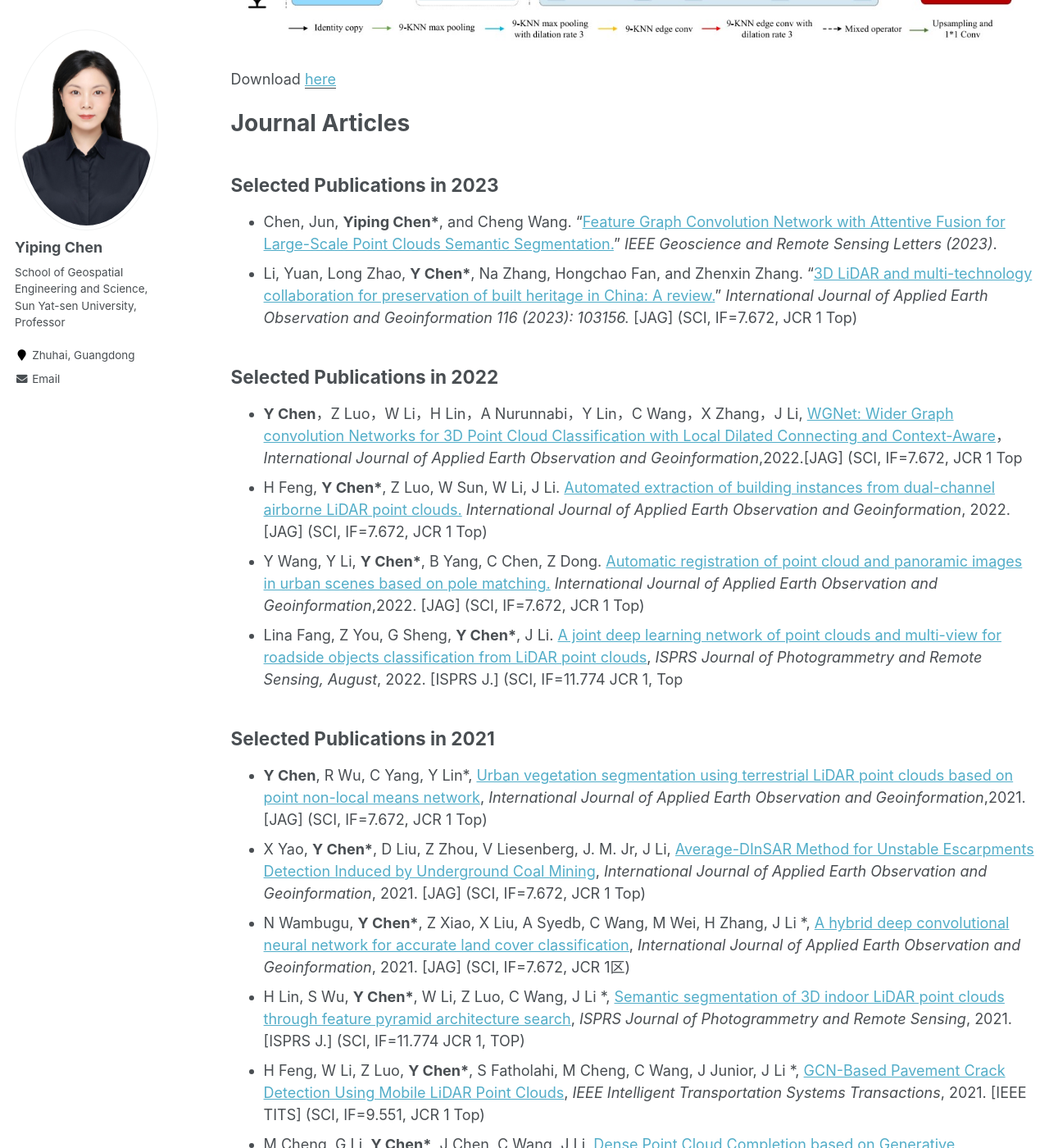
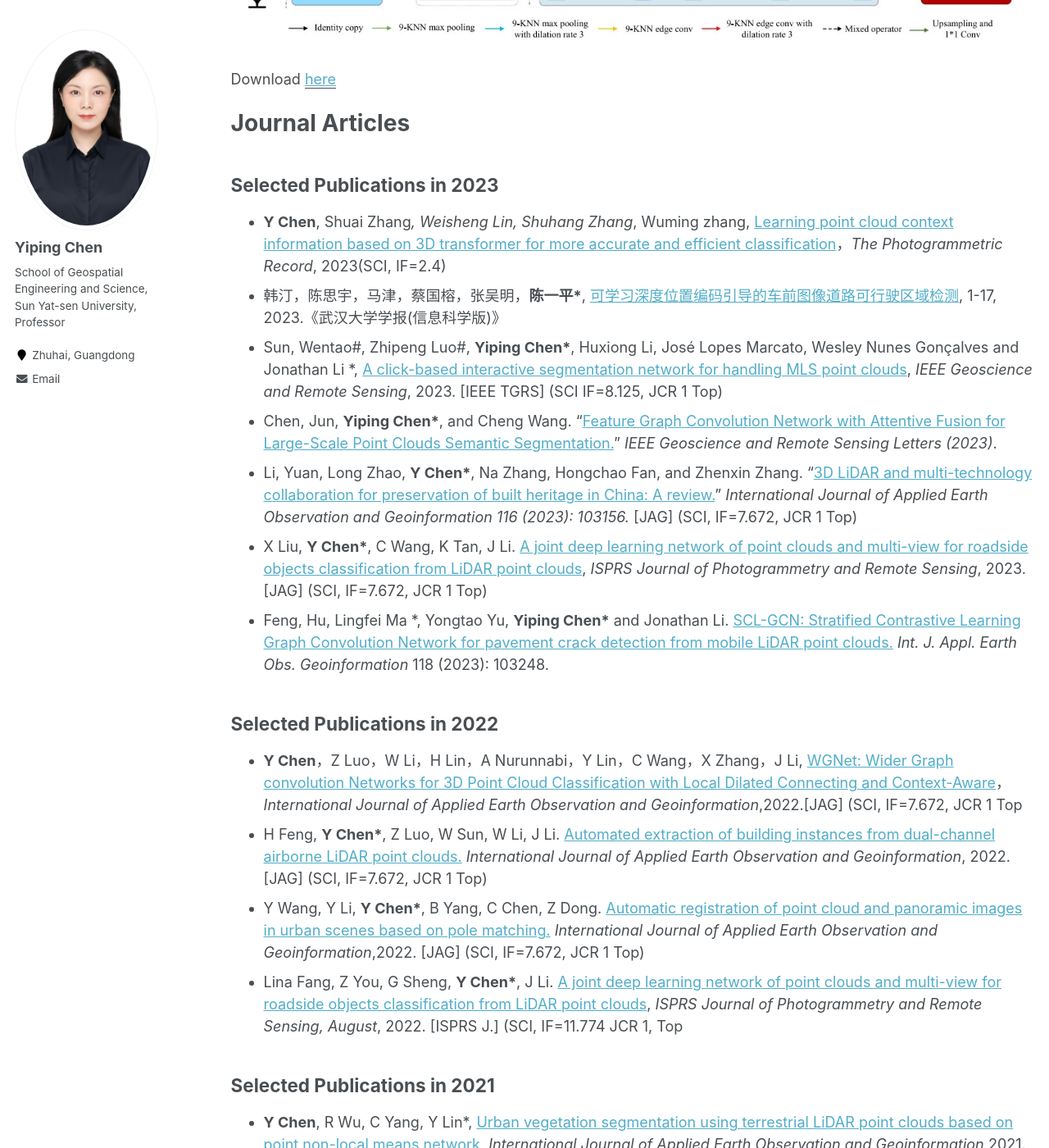
Before and after one commit to gorgeouseping/HomepageEn, a Jekyll site: the page built from _pages/publications.md, in a window 1280 px wide and 1400 px high, scrolled down 2458 px. Shown: the whole window at 82% size. Built offline with Jekyll 4.4.1, drawn with Linux system fonts in a browser that asks for light colours.

Commit message:
Update publications.md

```diff
--- a/_pages/publications.md
+++ b/_pages/publications.md
@@ -17,8 +17,13 @@ author_profile: true
 Journal Articles
 ======
 ## Selected Publications in 2023
++ __Y Chen__, Shuai Zhang*, Weisheng Lin, Shuhang Zhang*, Wuming zhang, [Learning point cloud context information based on 3D transformer for more accurate and efficient classification]( https://doi.org/10.1111/phor.12469)，_The Photogrammetric Record_, 2023(SCI, IF=2.4)
++ 韩汀，陈思宇，马津，蔡国榕，张吴明，__陈一平*__, [可学习深度位置编码引导的车前图像道路可行驶区域检测](10.13203/j.whugis20230252), 1-17, 2023.《武汉大学学报(信息科学版)》
++ Sun, Wentao#, Zhipeng Luo#, __Yiping Chen\*__, Huxiong Li, José Lopes Marcato, Wesley Nunes Gonçalves and Jonathan Li \*, [A click-based interactive segmentation network for handling MLS point clouds](https://ieeexplore.ieee.org/document/10285459), _IEEE Geoscience and Remote Sensing_, 2023. [IEEE TGRS] (SCI IF=8.125, JCR 1 Top)
 + Chen, Jun, __Yiping Chen*__, and Cheng Wang. "[Feature Graph Convolution Network with Attentive Fusion for Large-Scale Point Clouds Semantic Segmentation.](https://ieeexplore.ieee.org/abstract/document/10217158)" _IEEE Geoscience and Remote Sensing Letters (2023)_.
 +	Li, Yuan, Long Zhao, __Y Chen*__, Na Zhang, Hongchao Fan, and Zhenxin Zhang. "[3D LiDAR and multi-technology collaboration for preservation of built heritage in China: A review.](https://www.sciencedirect.com/science/article/pii/S1569843222003442)" _International Journal of Applied Earth Observation and Geoinformation 116 (2023): 103156._ [JAG] (SCI, IF=7.672, JCR 1 Top)
++	X Liu, __Y Chen*__, C Wang, K Tan, J Li. [A joint deep learning network of point clouds and multi-view for roadside objects classification from LiDAR point clouds](https://doi.org/10.1016/j.isprsjprs.2022.08.022), _ISPRS Journal of Photogrammetry and Remote Sensing_, 2023. [JAG] (SCI, IF=7.672, JCR 1 Top)
++	Feng, Hu, Lingfei Ma \*, Yongtao Yu, __Yiping Chen\*__ and Jonathan Li. [SCL-GCN: Stratified Contrastive Learning Graph Convolution Network for pavement crack detection from mobile LiDAR point clouds.](https://doi.org/10.1016/j.jag.2023.103248) _Int. J. Appl. Earth Obs. Geoinformation_ 118 (2023): 103248.
 
 ## Selected Publications in 2022
 +	__Y Chen__，Z Luo，W Li，H Lin，A Nurunnabi，Y Lin，C Wang，X Zhang，J Li, [WGNet: Wider Graph convolution Networks for 3D Point Cloud Classification with Local Dilated Connecting and Context-Aware](https://www.sciencedirect.com/science/article/pii/S030324342200112X)，_International Journal of Applied Earth Observation and Geoinformation_,2022.[JAG] (SCI, IF=7.672, JCR 1 Top
```
